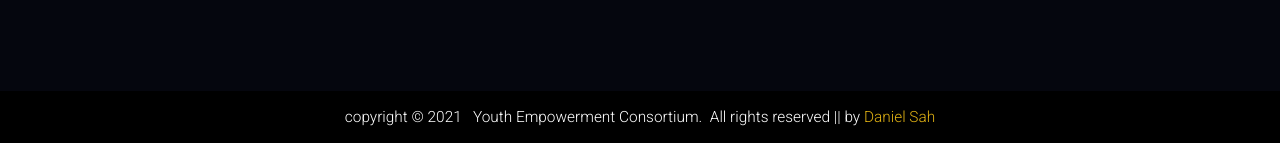
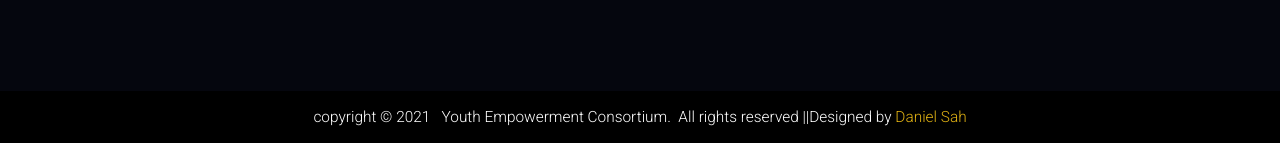
Before and after one commit to Danny-Quan/Danny-Quan, a PHP site: page /index.php in a window 1280 px wide. Shown: the part 4431-4574 px from the top of the page. Run offline with PHP 8.4, Linux system fonts and the light colour scheme; some libraries are stand-ins or nearby versions.

Commit message:
Update footer.php

```diff
--- a/footer.php
+++ b/footer.php
@@ -49,6 +49,6 @@ At YEC we train and deploy youth leaders who proffer performance instead of pron
     </div>
 </div>
     <div class="copyright_info text-center">
-        copyright &copy; 2021 &nbsp; Youth Empowerment Consortium.&nbsp; All rights reserved &verbar;&verbar; by <span class="dev_name">Daniel Sah</span>
+        copyright &copy; 2021 &nbsp; Youth Empowerment Consortium.&nbsp; All rights reserved &verbar;&verbar;Designed by <span class="dev_name">Daniel Sah</span>
     </div>
 </footer>
```
